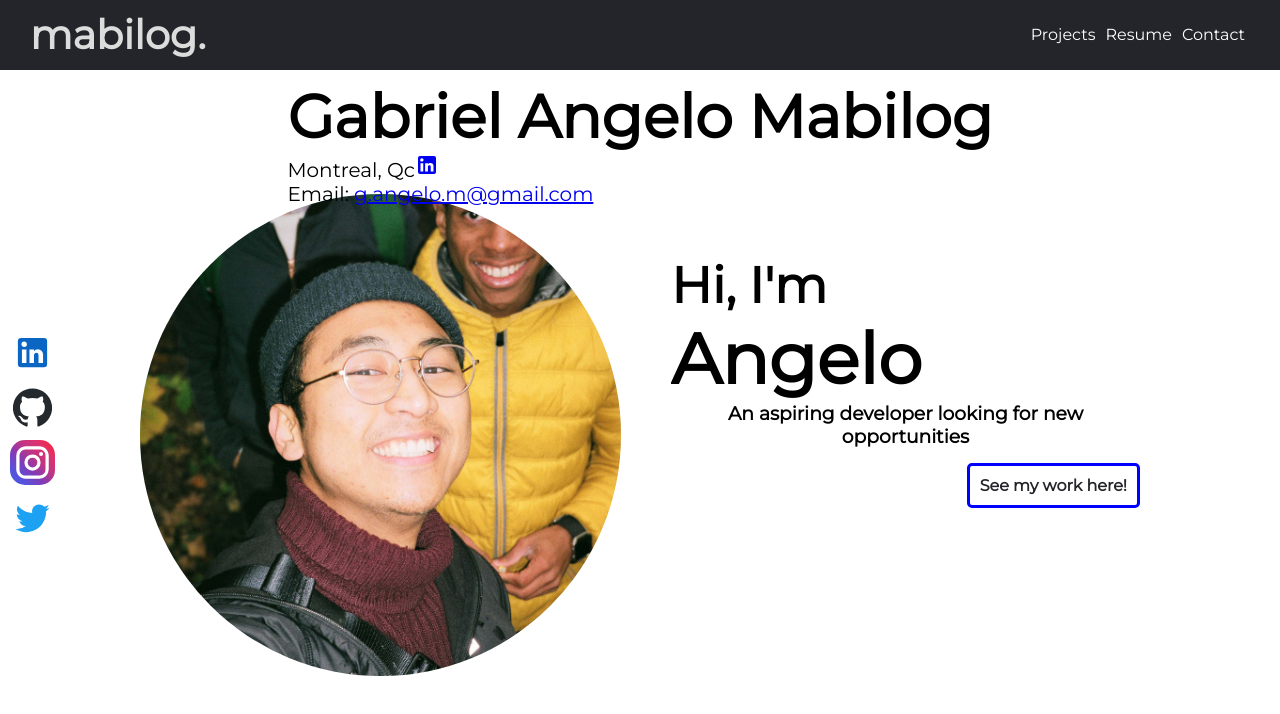
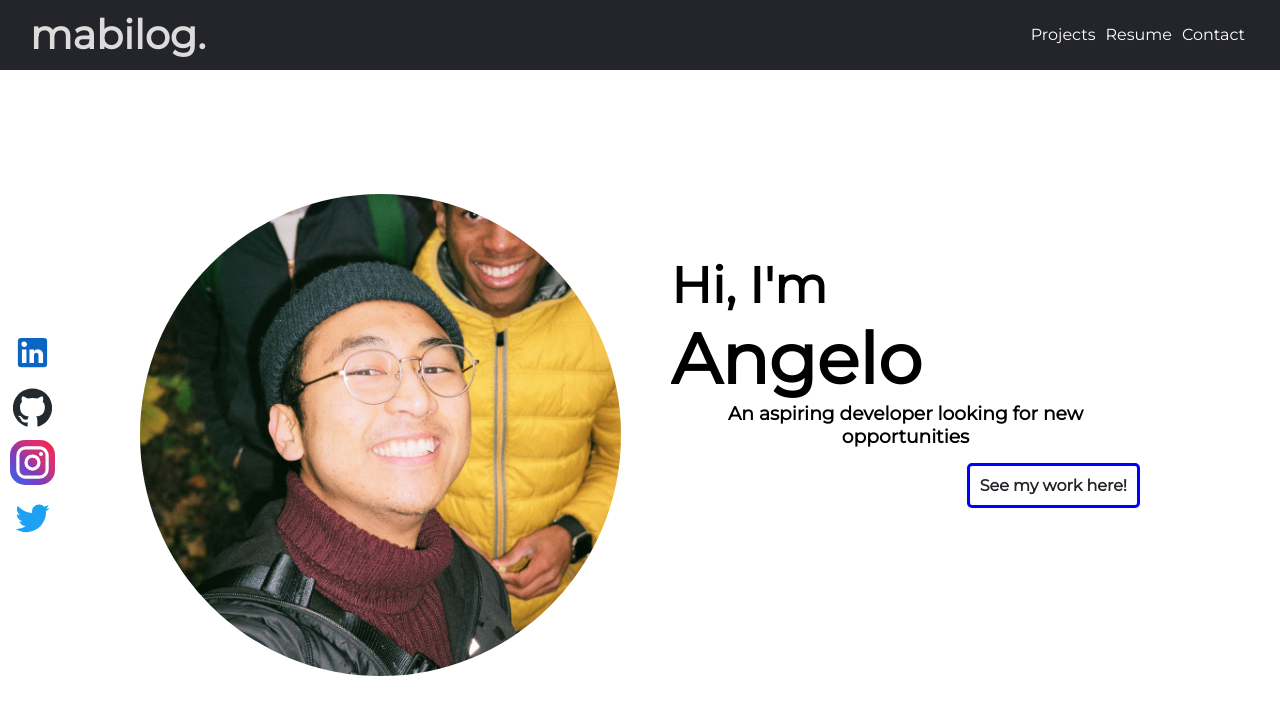
Before and after one commit to mabilog/website, a React (Create React App) app: page / in a window 1280 px wide. Shown: the top 714 px of the page. Built offline with nearby package versions, Linux system fonts and the light colour scheme.

Commit message:
lets do more tonight

```diff
--- a/src/components/Resume.jsx
+++ b/src/components/Resume.jsx
@@ -6,15 +6,17 @@ import LinkedInIcon from '@material-ui/icons/LinkedIn';
 const Resume = () => {
   return (
     <div className="resume" id="resume">
+      <div className="resume__things">
+
         <div className="resume__header">
           <h2>Gabriel Angelo Mabilog</h2>
           <div className="resume__contact">
           <span>Montreal, Qc</span>
           <a href="https://linkedin.com/in/mabilog" target="_blank" rel="noreferrer noopener"><LinkedInIcon className="link linkedIn"/></a>
+          </div>
           <div className="email">
             <span>Email: </span>
             <a href="mailto:g.angelo.m@gmail.com">g.angelo.m@gmail.com</a>
-        </div>
           </div>
         </div>
 
@@ -25,7 +27,7 @@ const Resume = () => {
           </div>
 
           <div className="resume__education  resume__items">
-          <h3>Education</h3>
+            <h4>Education</h4>
             <table>
               <tr>
                 <td>TheOdinProject</td>
@@ -43,18 +45,18 @@ const Resume = () => {
           </div>
 
           <div className="resume__experience  resume__items">
-          <h3>Experience</h3>
-            <h4 className="react-projects">React Projects</h4>
+            <h4>Experience</h4>
+              <h5 className="react-projects">React Projects</h5>
                 <p>
                 HTML, Javascript, CSS, Sass, Scss <br />
                 API fetching<br />
+                React Hooks <br/>
                 NodeJS, Webpack <br />
-              React Hooks
                 </p>
           </div>
 
           <div className="resume__skills  resume__items">
-          <h3>Skills</h3>
+            <h4>Skills</h4>
             <p>
               HTML CSS JavaScript <br />
               Sass Scss <br />
@@ -69,6 +71,7 @@ const Resume = () => {
               </p>
           </div>
         </div>
+      </div>
 
     </div>
   )
--- a/src/components/resume.scss
+++ b/src/components/resume.scss
@@ -1,30 +1,72 @@
 .resume {
+  position: relative;
   background-color: #eee;
   display: flex;
   flex-direction: column;
   align-items: center;
   justify-content: center;
-  max-width: 80vw;
-  width: auto;
-  margin: auto;
   font-size: 20px;
-  padding: 0;
+  gap: 20px;
 
+  .resume__things{
+    position: relative;
+    // top: -70px;
+    height: 100%;
+    width: 1000px;
+    max-width: 80vw;
+  }
   .resume__header{
-    position: absolute;
-    top: 0;
-    max-height: 20vh;
-    padding: 10px;
-
+    position: relative;
+    display: flex;
+    flex-direction: column;
+    // top: -50px;
+    // border: 3px green solid;
+    padding: 20px;
     h2{
       font-size: 60px;
-
+      margin: 0;
+      padding: 0;
     }
-  }
-  .resume__items{
-
+    .resume__contact{
+      display: flex;
+      align-items: center;
+      justify-items: center;
+      font-size: 30px;
+      a{
+        font-size: 24px;
+        width: auto;
+      }
+    }
   }
   .resume__content {
     max-height: 80vh;
+    padding: 20px;
+
+    h3{
+      font-size: 24px;
+    }
+
+    h4{
+      font-size: 20px;
+      padding-bottom: 10px;
+    }
+    h5{
+      padding-bottom: 5px;
+    }
+    p {
+      position: relative;
+      left: 20px;
+    }
+    tr{
+      position: relative;
+      display: flex;
+      flex-direction: row;
+      justify-content: space-between;
+      width: 650px;
+      left: 20px;
+    }
+    .resume__items{
+      padding-bottom: 20px;
+    }
   }
 }
```
Lines whose indentation alone changed are shown as unchanged.
